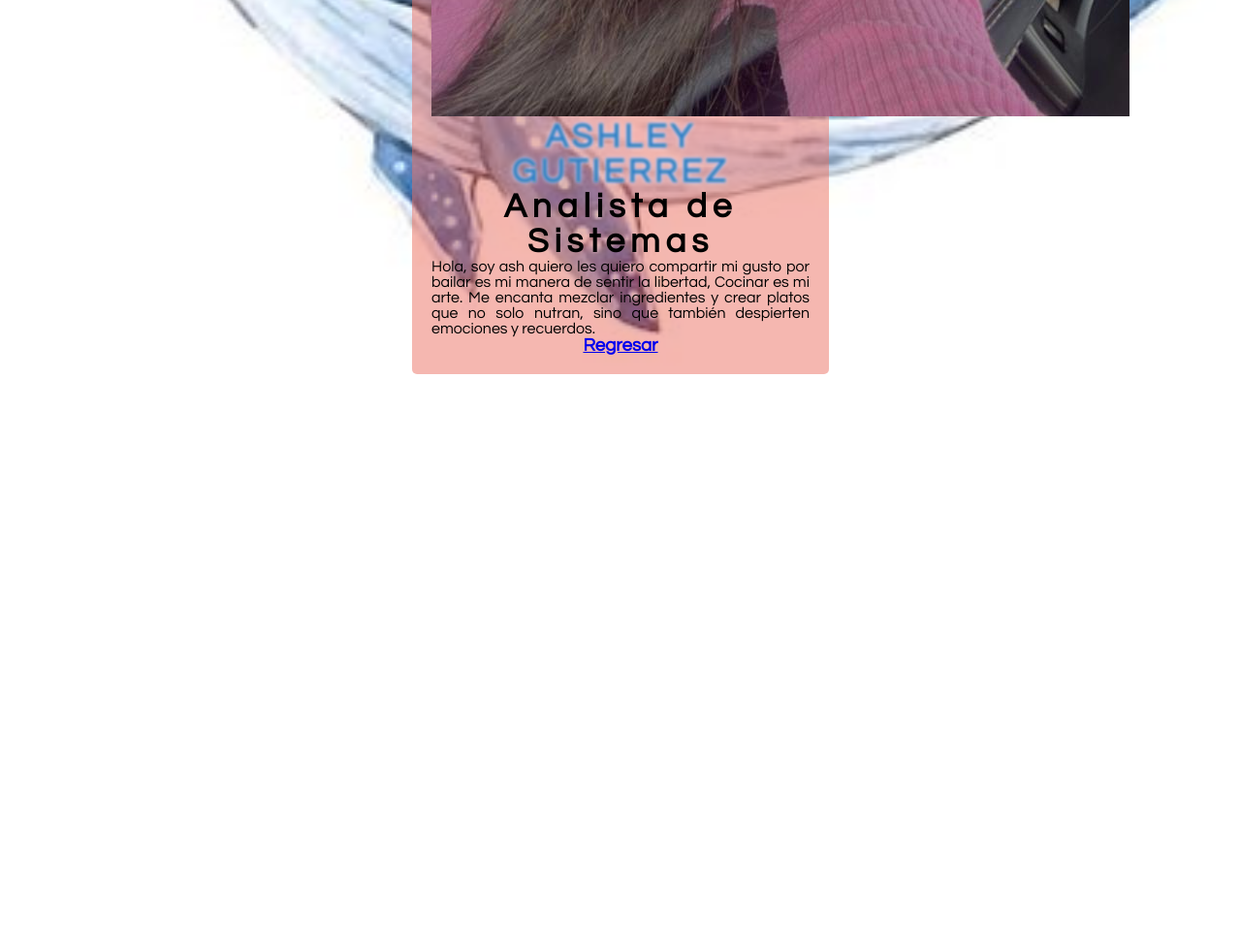
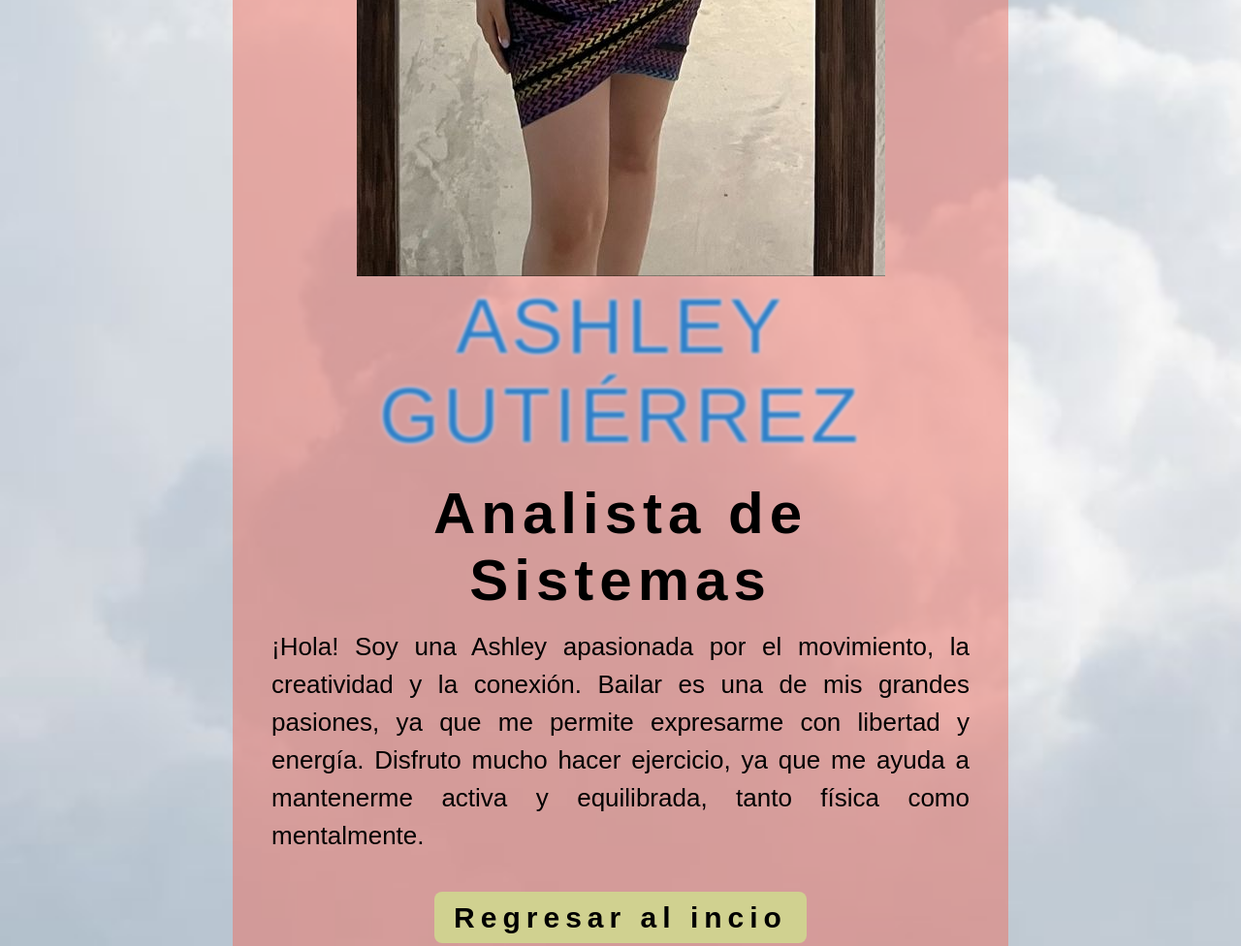
Before and after one commit to as706/Caf-., a plain HTML site: page autofiografia.html in a window 1280 px wide. Shown: the part 1280-2256 px from the top of the page at 97% size. Before the commit the page ends 1766 px from the top, so only its background shows below. Drawn offline with Linux system fonts and the light colour scheme.

Commit message:
Add files via upload

```diff
--- a/autofiografia.html
+++ b/autofiografia.html
@@ -9,14 +9,17 @@
 </head>
 <body>
     <section  class="box">
-        <img src="img/ash.jfif" alt="img box">
-        <h1> ASHLEY GUTIERREZ</h1>
+        <img src="img/aaa.jfif" alt="img box">
+        <h1> ASHLEY GUTIÉRREZ</h1>
         <h2>Analista de Sistemas </h2>
-        <p>Hola, soy ash quiero les quiero compartir mi gusto por bailar es mi manera de sentir la libertad, Cocinar es mi arte. Me encanta mezclar ingredientes y crear platos que no solo nutran, sino que también despierten emociones y recuerdos. </p>
+        <p>¡Hola! Soy una Ashley apasionada por el movimiento, la creatividad y la conexión. Bailar es una de mis grandes pasiones, ya que me permite expresarme con libertad y energía. Disfruto mucho hacer ejercicio, ya que me ayuda a mantenerme activa y equilibrada, tanto física como mentalmente. </p>
         <!--Lista-->
         <ul>
-            <h3><a href="index.html" class="btn_link">Regresar</a></h3>
+            <h2><a href="index.html" class="btn_link">Regresar al incio </a></h2>
 
+
+
+        </section>
             </li>
         </ul>
 
--- a/css/estilos1.1.css
+++ b/css/estilos1.1.css
@@ -16,12 +16,12 @@
     box-shadow: 5px -1px 30px 10px rgba(0, 0, 0, 0.75);
     margin-bottom: 80px;
     border-radius: 20%;
-    background-color: lightcyan;
+    background-color: rgb(250, 250, 232);
 }
 .box {
     width: 500px;
     height: 600px;
-    background: rgba(180, 180, 180 , 0.5);
+    background: rgba(180, 180, 180, 0.5);
     margin: 5px auto;
     border-radius: 20px;
     padding: 9px;
@@ -29,29 +29,24 @@
 }
 .box a {
     font-size: 18px;
-    padding: 20px 20px;
-    background-color: #e74c3c;
-    color: #ffffff;
+    padding: 10px 15px;
+    background-color: #8B4513; /* Marrón oscuro */
+    color: rgb(247, 236, 222);
     border-radius: 15px;
     cursor: pointer;
     transition: background-color 0.3s ease-in-out;
-    text-shadow: 2px 2px 4px red;
+    text-shadow: 2px 2px 4px #A0522D; /* Café intermedio para el texto */
+    text-decoration: none;
+}
+.box a:hover {
+    background-color: #D2B48C; /* Café claro para el hover */
 }
 .btn_link {
     font-size: 18px;
-    padding: 20px 20px;
-    background-color: #e74c3c;
-    color: #ffffff;
-    border-radius: 15px;
-    cursor: pointer;
-    transition: background-color 0.3s ease-in-out;
-    text-shadow: 2px 2px 4px #c75801;
-   }
-   .box a:hover {
-    background-color: #ffffff;
-    color: #000000;
+    padding: 10px 15px;
+    background-color: #A0522D; /* Café intermedio */
+    text-decoration: none;
 }
 .btn_link:hover {
-    background-color: #ffffff;
-   color: #000000;
+    background-color: #D2B48C; /* Café claro para el hover */
 }
--- a/css/estilos1.css
+++ b/css/estilos1.css
@@ -1,92 +1,96 @@
-*{
+* {
 	margin: 0;
 	padding: 0;
 	box-sizing: border-box;
 }
-	body{
-	background-image: liner-gradient(225deg, #c133ff, #b7e8de ,#7e7cb0 100%);
-	font-family: Broadway;
-	font-size: 25px;
+body {
+	background-image: url(../img/luces.webp);
+
+	font-family: 'Georgia', serif;
+	font-size: 22px;
+	color: #3E2723;
 }
-	.contenedor-principal{
-	background-color: #f0d8ee;
+.contenedor-principal {
+	background-color: #F3E5AB;
 	width: 90%;
 	max-width: 1300px;
 	margin: 50px auto;
 	padding: 50px;
 	border-radius: 15px;
 }
-	header{
+header {
 	display: flex;
 	align-items: center;
 	justify-content: space-between;
 	flex-wrap: wrap;
 	margin-bottom: 100px;
 }
-	.logos{
+.logos {
 	font-size: 40px;
-	font-weight: 800;
-	color: #e21273;
+	font-weight: bold;
+	color: #5D4037;
 	text-decoration: none;
 }
-	.menu{
+.menu {
 	display: flex;
 	justify-content: space-between;
 	flex-wrap: wrap;
 }
-	.menu a{
-	font-size: 25px;
+.menu a {
+	font-size: 22px;
 	border-bottom: 2px solid transparent;
 	margin-left: 40px;
-	color: #c68fdd;
+	color: #795548;
 	text-decoration: none;
 	transition: all 0.5s ease;
 }
 .menu a:hover {
-	border-bottom: 2px solid #d5a8d6;
-	color: #f5680af1;
+	border-bottom: 2px solid #A1887F;
+	color: #8D6E63;
 }
-	main{
+main {
 	display: flex;
 	justify-content: flex-end;
 	align-items: center;
 }
-	main.contenedor-imge{
+main.contenedor-imge {
 	width: 30%;
 	margin-right: 50px;
 }
-	img{
+img {
 	height: 300px;
 	width: 280px;
 	border-radius: 15px;
 	margin-right: 20px;
 }
-	.contenedor-texto .titulo{
-	font-size:45px ;
+.contenedor-texto .titulo {
+	font-size: 45px;
 	font-weight: normal;
 	margin-bottom: 40px;
+	color: #4E342E;
 }
-	.contenedor-texto p{
-	margin: bottom:40px ;
+.contenedor-texto p {
+	margin-bottom: 40px;
 	line-height: 35px;
 	font-size: 20px;
+	color: #6D4C41;
 }
-	.contenedor-texto .cafe{
-	font-weight: bold ;
-	color: #161616;
+.contenedor-texto .cafe {
+	font-weight: bold;
+	color: #3E2723;
 	font-style: normal;
 }
 .btn_link {
 	display: inline-block;
 	padding: 20px 40px;
 	border-radius: 100px;
-	background: #38e60c;
+	background: #8D6E63;
 	margin-right: 15px;
 	text-decoration: none;
-	color: #101110;
+	color: #FFF;
+	transition: all 0.5s ease;
 }
-	.btn_link: hover,
-	.btn_link activo{
-	color: while;
-	background: #212f3d;
+.btn_link:hover {
+	color: #FFF;
+	background: #5D4037;
 }
--- a/css/estilos2.2.css
+++ b/css/estilos2.2.css
@@ -16,12 +16,12 @@
     box-shadow: 5px -1px 30px 10px rgba(0, 0, 0, 0.75);
     margin-bottom: 80px;
     border-radius: 20%;
-    background-color: lightcyan;
+    background-color: rgb(250, 250, 232);
 }
 .box {
     width: 500px;
     height: 600px;
-    background: rgba(180, 180, 180 , 0.5);
+    background: rgba(180, 180, 180, 0.5);
     margin: 5px auto;
     border-radius: 20px;
     padding: 9px;
@@ -29,29 +29,24 @@
 }
 .box a {
     font-size: 18px;
-    padding: 20px 20px;
-    background-color: #e74c3c;
-    color: #ffffff;
+    padding: 10px 15px;
+    background-color: #8B4513; /* Marrón oscuro */
+    color: rgb(247, 236, 222);
     border-radius: 15px;
     cursor: pointer;
     transition: background-color 0.3s ease-in-out;
-    text-shadow: 2px 2px 4px red;
+    text-shadow: 2px 2px 4px #A0522D; /* Café intermedio para el texto */
+    text-decoration: none;
+}
+.box a:hover {
+    background-color: #D2B48C; /* Café claro para el hover */
 }
 .btn_link {
     font-size: 18px;
-    padding: 20px 20px;
-    background-color: #e74c3c;
-    color: #ffffff;
-    border-radius: 15px;
-    cursor: pointer;
-    transition: background-color 0.3s ease-in-out;
-    text-shadow: 2px 2px 4px #c75801;
-   }
-   .box a:hover {
-    background-color: #ffffff;
-    color: #000000;
+    padding: 10px 15px;
+    background-color: #A0522D; /* Café intermedio */
+    text-decoration: none;
 }
 .btn_link:hover {
-    background-color: #ffffff;
-   color: #000000;
+    background-color: #D2B48C; /* Café claro para el hover */
 }
--- a/css/estilos2.css
+++ b/css/estilos2.css
@@ -1,84 +1,79 @@
-*{
+* {
     margin: 0;
     padding: 0;
     box-sizing: border-box;
 }
 body {
-    background:#D7BDE2 ;
+    background: #d9c6b2; /* Fondo beige suave */
     font-family: Berlin Sans FB;
 }
-h1{
+h1 {
     text-align: center;
     font-size: 50px;
-    margin: 15px 0px  35px;
-    color:#7D3C98;
+    margin: 15px 0px 35px;
+    color: #fffaf5; /* Marrón oscuro */
     text-shadow: 2px 2px 8px #000000;
 }
-.content{
+.content {
     width: 90%;
     max-width: 910px;
     margin: auto;
     height: 80vh;
     display: flex;
-    justify-content:  center;
+    justify-content: center;
     text-align: center;
     flex-wrap: wrap;
-
 }
-.table{
+.table {
     width: 33%;
-	height: 700px;
+    height: 740px;
     margin: auto;
-	border: 2px solid #000000;
+    border: 2px solid #4b3d30; /* Bordes marrón oscuro */
     padding: 60px;
     border-radius: 15px;
     box-shadow: 0px 0px 4px 0px #000000;
     text-align: center;
-	flex-wrap: 1;
-	color: black;
+    color: #3b2d24; /* Marrón medio */
     text-shadow: 3px 3px 5px #f4f6f7;
 }
-.table>h2{
+.table > h2 {
     font-size: 25px;
     margin-bottom: 15px;
-
 }
 .table img {
     width: 200px;
     margin-top: 50px;
-    border-bottom:10px;
-
+    border-bottom: 10px;
 }
-.table>h3{
+.table > h3 {
     font-size: 25px;
     margin-bottom: 10px;
-
 }
-.table>sup{
+.table > sup {
     font-size: 40px;
 }
-.table>p{
+.table > p {
     font-size: 20px;
 }
-.boton{
+.boton {
     display: inline-block;
     width: 160px;
     padding: 11px;
-    background: #b353ea;
+    background: #6f4c3e; /* Marrón rojizo */
     text-decoration: none;
     color: #ffffff;
     border-radius: 16px;
     text-align: center;
     font-size: 13px;
-    font-weight:500 ;
-    margin: auto ;
+    font-weight: 500;
+    margin: auto;
     margin-top: 13px;
     cursor: pointer;
 }
-.table:hover{
-background-color:#8a33bd ;
-color: #283884;
+.table:hover {
+    background-color: #e0c4a0; /* Beige más claro al pasar el ratón */
+    color: #5f4c3a; /* Marrón suave */
     transition: 0.5s all;
-transform:scale (1.1);
-cursor:pointer;
+    transform: scale(1.1);
+    cursor: pointer;
 }
--- a/css/estilos3.1.css
+++ b/css/estilos3.1.css
@@ -16,12 +16,12 @@
     box-shadow: 5px -1px 30px 10px rgba(0, 0, 0, 0.75);
     margin-bottom: 80px;
     border-radius: 20%;
-    background-color: lightcyan;
+    background-color: rgb(250, 250, 232);
 }
 .box {
     width: 500px;
     height: 600px;
-    background: rgba(180, 180, 180 , 0.5);
+    background: rgba(180, 180, 180, 0.5);
     margin: 5px auto;
     border-radius: 20px;
     padding: 9px;
@@ -29,29 +29,24 @@
 }
 .box a {
     font-size: 18px;
-    padding: 20px 20px;
-    background-color: #e74c3c;
-    color: #ffffff;
+    padding: 10px 15px;
+    background-color: #8B4513; /* Marrón oscuro */
+    color: rgb(247, 236, 222);
     border-radius: 15px;
     cursor: pointer;
     transition: background-color 0.3s ease-in-out;
-    text-shadow: 2px 2px 4px red;
+    text-shadow: 2px 2px 4px #A0522D; /* Café intermedio para el texto */
+    text-decoration: none;
+}
+.box a:hover {
+    background-color: #D2B48C; /* Café claro para el hover */
 }
 .btn_link {
     font-size: 18px;
-    padding: 20px 20px;
-    background-color: #e74c3c;
-    color: #ffffff;
-    border-radius: 15px;
-    cursor: pointer;
-    transition: background-color 0.3s ease-in-out;
-    text-shadow: 2px 2px 4px #c75801;
-   }
-   .box a:hover {
-    background-color: #ffffff;
-    color: #000000;
+    padding: 10px 15px;
+    background-color: #A0522D; /* Café intermedio */
+    text-decoration: none;
 }
 .btn_link:hover {
-    background-color: #ffffff;
-   color: #000000;
+    background-color: #D2B48C; /* Café claro para el hover */
 }
--- a/css/estilos3.css
+++ b/css/estilos3.css
@@ -1,62 +1,79 @@
-*{
+* {
     margin: 0;
     padding: 0;
     box-sizing: border-box;
 }
-	body{
-	background-image: url(../img/ballenas.jpg);
+body {
+    background-image: url(../img/nubes.jpg);
     background-size: cover;
-	font-family: Century Gothic;
+    font-family: 'Berlin Sans FB', Arial, sans-serif; /* Incluye Arial como fuente de respaldo */
 }
-	.image-box{
-	width: 300px;
-	height: 300px;
-	border-radius: 50%;
+.image-box {
+    width: 800px; /* Ajusta el ancho de la imagen al mismo tamaño del cuadro rosa */
+    height: 800px; /* Ajusta la altura de la imagen */
+    border-radius: 50%; /* Mantiene los bordes redondeados */
     box-shadow: 10px -1px 24px 0px rgba(248, 245, 245, 0.75);
 }
 .box {
-	width: 430px;
+    width: 800px; /* Mantener el cuadro rosa con el mismo tamaño */
     background: rgba(236, 112, 99, 0.5);
     margin: 100px auto;
     border-radius: 5px;
-	padding: 20px;
+    padding: 40px; /* Aumentar el padding para más espacio */
     color: black;
     text-align: center;
 }
-	.box h1{
-	font-size: 35px;
-	letter-spacing: 4px; /espacio entre lineas/
-	font-weigh: 400;
-	 border-top: 2px;/este sirve para separaras la imagen con las letras/
-	 margin-bottom: 5px;
+.box h1 {
+    font-size: 80px; /* Aumenta el tamaño de la letra del texto "Hola" */
+    letter-spacing: 4px; /* Espacio entre letras */
+    font-weight: 500;
+    border-top: 2px solid transparent; /* Corregido para un borde funcional */
+    margin-bottom: 20px; /* Espacio más grande debajo del título */
     color: rgba(216, 255, 0, 0.1);
     text-shadow: 0 0 3px #1c71e0, 0 0 5px #f2eef5;
 }
-	.box h2{
-	font-size:35px ;
-	letter-spacing: 6px; /espacio entre lineas/
-	 /font-weigh: 600;/
-	 margin-bottom: 5px;
+.box h2 {
+    font-size: 60px; /* Tamaño grande para h2 */
+    letter-spacing: 6px; /* Espacio entre letras */
+    margin-bottom: 15px;
 }
-	.box p{
-	text-align: justify;/justificar texto/
-	font-weight: 400px;
+.box p {
+    text-align: justify; /* Justificar texto */
+    font-size: 26px; /* Aumenta el tamaño del texto */
+    font-weight: 400;
+    line-height: 1.5; /* Mejora la legibilidad del párrafo */
 }
-	.box ul{
-	list-style: none;/quitar estilo de lista/
-	margin-top: 20px;/separacion/
+.box ul {
+    list-style: none; /* Quitar estilo de lista */
+    margin-top: 20px; /* Separación */
 }
-	ul li{
-	display: inline-block;/dentro de un bloque para que se orientes las imagenes/
+ul li {
+    display: inline-block; /* Dentro de un bloque para que se orienten las imágenes */
 }
-	.box ul li a{
-	color: white;
-	font-size: 40px;
-	padding: 8px 10px;
+.box ul li a {
+    color: #d0d190 ; /* Cambia el color de la letra del botón a amarillo */
+    font-size: 40px; /* Reduce el tamaño de la letra de los enlaces */
+    padding: 10px 20px; /* Ajusta el padding para hacer el botón más grande */
+    background-color: #d0d190 ; /* Fondo blanco fosforescente */
+    border-radius: 8px; /* Bordes redondeados para el botón */
     display: block;
+    text-decoration: none; /* Elimina la línea negra debajo del botón */
     transition: all 0.8s ease-in-out;
 }
-	.box ul li a:hover{
-	color: #d300e8;
-	transform: scale(1.4);
+.box ul li a:hover {
+    color: #000000;
+    transform: scale(1.2); /* Cambia el tamaño de la escala en el hover */
+    background-color: #d0d190 ; /* Fondo más brillante al hacer hover */
+    text-decoration: none; /* Elimina la línea negra debajo del botón */
+    transition: all 0.8s ease-in-out;
 }
+
+.btn_link {
+    color: #000000;
+    font-size: 30px; /* Tamaño de la letra más pequeño para el botón */
+    background-color: #d0d190 ; /* Fondo blanco fosforescente para el botón de regresar */
+    padding: 10px 20px; /* Tamaño ajustado del botón */
+    border-radius: 8px; /* Bordes redondeados */
+    text-decoration: none; /* Elimina la línea negra debajo del botón */
+    transition: all 0.8s ease-in-out;
+}
--- a/css/estilos4.css
+++ b/css/estilos4.css
@@ -6,7 +6,7 @@
 
 body{
 
-    background-image: url(../img/morado.jpg);
+  background-image: url(../img/luces.webp);
   font-family: Comic Sans Nef;
   text-align: center;
   color: #000000;
@@ -76,7 +76,7 @@
 position: absolute;
 top:0px;
 padding: 70px;
-  color:#f6d6c1;
+color:#251911;
 transform:perspective(600px) rotateY(180deg);
 backface-visibility:hidden;
 
@@ -87,7 +87,7 @@
   font-size: 17px;
   font-weight: 17;
   color:#ffffff;
-    font-family: Bernard MT Condensed;
+  font-family: Georgia;
   text-shadow: 1px 4px 21px rgba(246, 214, 193, 0.5);
 }
 
@@ -130,3 +130,12 @@
 .titulo{
   color: #000000;
 }
+.btn_link {
+  color: #000000;
+  font-size: 30px; /* Tamaño de la letra más pequeño para el botón */
+  background-color: #d0d190 ; /* Fondo blanco fosforescente para el botón de regresar */
+  padding: 10px 20px; /* Tamaño ajustado del botón */
+  border-radius: 8px; /* Bordes redondeados */
+  text-decoration: none; /* Elimina la línea negra debajo del botón */
+  transition: all 0.8s ease-in-out;
+}
```
Also changed, not shown: galeria.html (+4 -4 lines), index.html (+2 -2 lines), menu.html (+6 -6 lines), img/aaa.jfif (added), img/ali.jfif (added), img/coo.jpg (added), img/luces.webp (added), img/nubes.jpg (added). Lines whose indentation alone changed are shown as unchanged.
